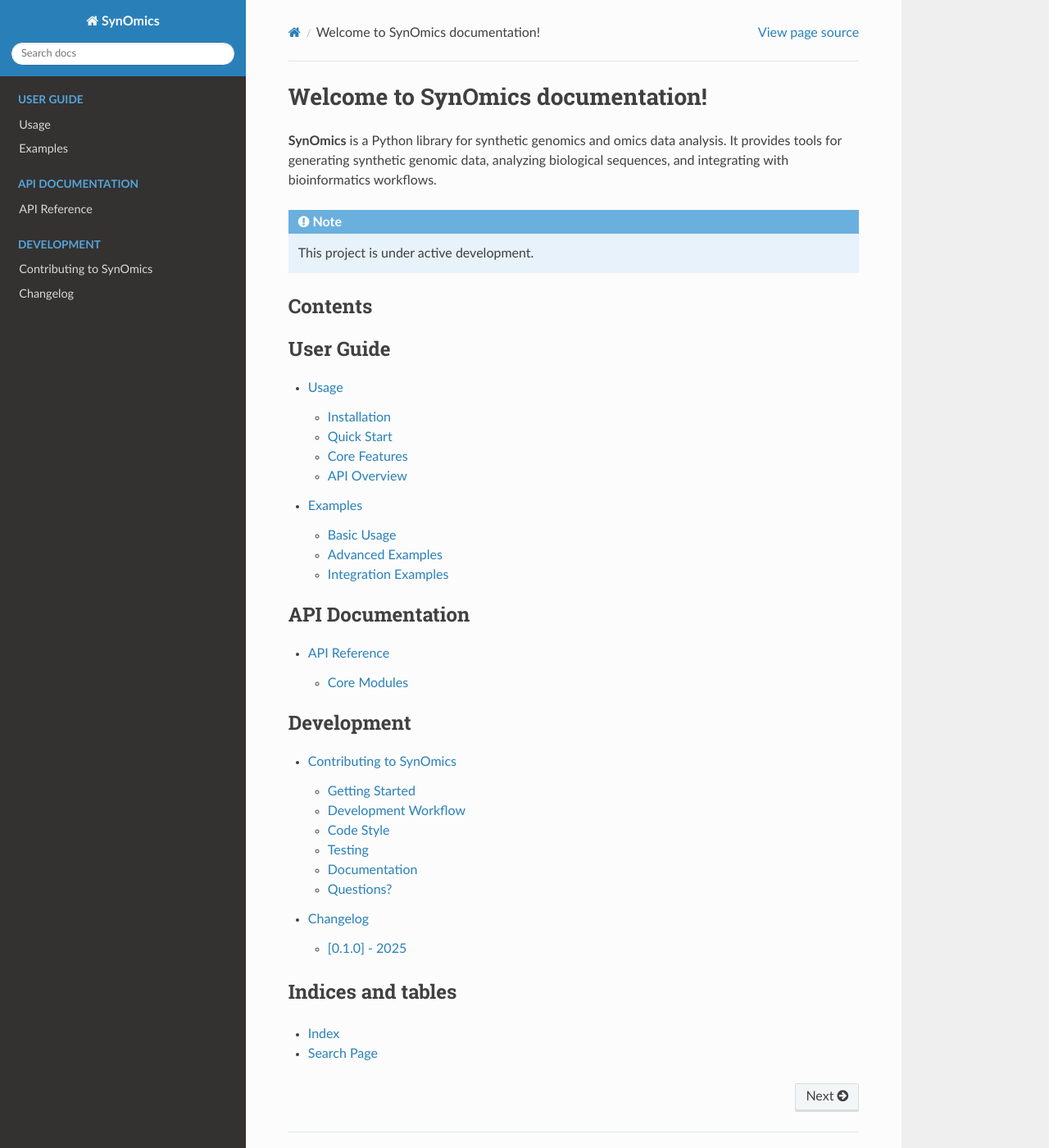
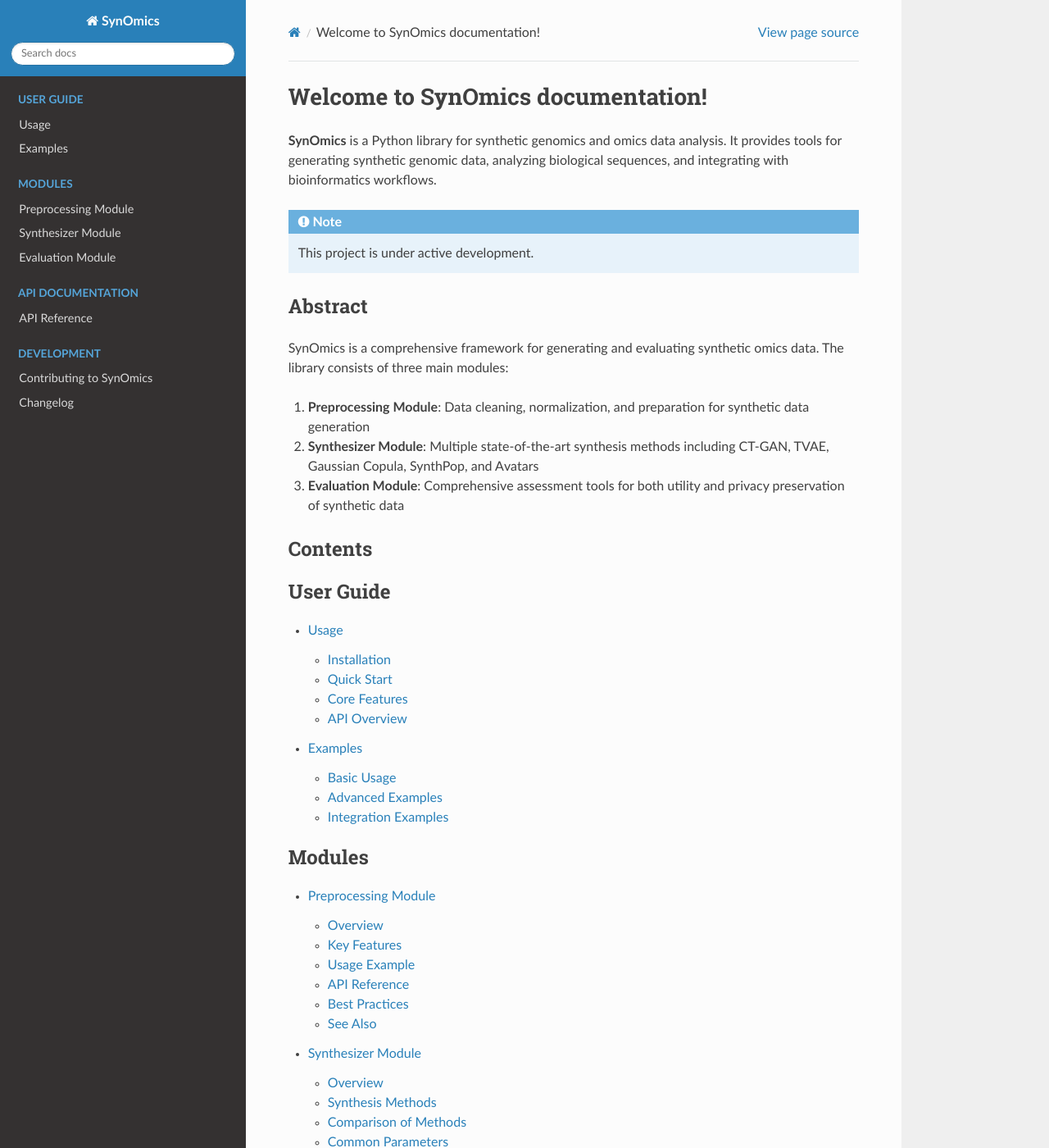
Before and after one commit to trinhthechuong/SynOmics, a Sphinx documentation site: the page built from docs/source/index.rst, in a window 1280 px wide and 1400 px high. Shown: the whole window at 82% size. Built offline with Sphinx 7.4.7 and the Read the Docs theme 3.1.0, drawn with Linux system fonts in a browser that asks for light colours; part of the change alters nothing that is shown; some of the changed text lies outside the part shown.

Commit message:
Add comprehensive documentation for SynOmics three modules
Co-authored-by: trinhthechuong <90518534+trinhthechuong@users.noreply.github.com>

```diff
--- a/docs/source/index.rst
+++ b/docs/source/index.rst
@@ -9,6 +9,16 @@ and integrating with bioinformatics workflows.
 
    This project is under active development.
 
+Abstract
+--------
+
+SynOmics is a comprehensive framework for generating and evaluating synthetic omics data.
+The library consists of three main modules:
+
+1. **Preprocessing Module**: Data cleaning, normalization, and preparation for synthetic data generation
+2. **Synthesizer Module**: Multiple state-of-the-art synthesis methods including CT-GAN, TVAE, Gaussian Copula, SynthPop, and Avatars
+3. **Evaluation Module**: Comprehensive assessment tools for both utility and privacy preservation of synthetic data
+
 Contents
 --------
 
@@ -18,6 +28,14 @@ Contents
 
    usage
    examples
+
+.. toctree::
+   :maxdepth: 2
+   :caption: Modules
+
+   modules/preprocessing
+   modules/synthesizer
+   modules/evaluation
 
 .. toctree::
    :maxdepth: 2
--- /dev/null
+++ b/docs/source/modules/evaluation.rst
@@ -0,0 +1,327 @@
+Evaluation Module
+=================
+
+The Evaluation module provides comprehensive tools to assess the quality of synthetic data along two critical dimensions:
+**Utility** and **Privacy**. This ensures that synthetic data maintains the statistical properties of the original data
+while protecting individual privacy.
+
+Overview
+--------
+
+When generating synthetic data, it is crucial to evaluate:
+
+1. **Utility**: How well the synthetic data preserves the statistical properties and usefulness of the original data
+2. **Privacy**: How effectively the synthetic data protects individual-level information from the original dataset
+
+The Evaluation module provides metrics and visualizations for both aspects.
+
+Part 1: Utility Evaluation
+---------------------------
+
+Utility evaluation assesses how well synthetic data can substitute for real data in downstream analyses.
+
+Statistical Similarity Metrics
+~~~~~~~~~~~~~~~~~~~~~~~~~~~~~~~
+
+**Univariate Statistics**
+
+Compare distributions of individual features:
+
+* **Mean and Standard Deviation**: Compare central tendency and spread
+* **Kolmogorov-Smirnov Test**: Test distribution similarity
+* **Chi-Square Test**: For categorical variables
+* **Jensen-Shannon Divergence**: Measure distribution distance
+
+**Multivariate Statistics**
+
+Assess relationships between features:
+
+* **Correlation Matrices**: Compare correlation structures
+* **Covariance Matrices**: Evaluate joint distributions
+* **Principal Component Analysis**: Compare PCA projections
+* **Mutual Information**: Measure feature dependencies
+
+Machine Learning Utility
+~~~~~~~~~~~~~~~~~~~~~~~~
+
+Evaluate synthetic data through ML model performance:
+
+* **Train on Synthetic, Test on Real (TSTR)**: Train models on synthetic data and test on real data
+* **Train on Real, Test on Synthetic (TRTS)**: Train models on real data and test on synthetic data
+* **Feature Importance**: Compare feature importance rankings
+* **Model Performance**: Classification/regression metrics (accuracy, F1, RMSE, etc.)
+
+Visual Comparisons
+~~~~~~~~~~~~~~~~~~
+
+Graphical methods for intuitive assessment:
+
+* **Distribution Plots**: Histograms and KDE plots
+* **Box Plots**: Compare quartiles and outliers
+* **Scatter Plots**: Visualize bivariate relationships
+* **Heatmaps**: Compare correlation matrices
+* **PCA Plots**: Visualize high-dimensional structure
+
+Usage Example - Utility
+~~~~~~~~~~~~~~~~~~~~~~~
+
+.. code-block:: python
+
+   from synomics.evaluation import UtilityEvaluator
+
+   # Initialize utility evaluator
+   evaluator = UtilityEvaluator()
+
+   # Compare distributions
+   stats_report = evaluator.statistical_similarity(
+       real_data=real_data,
+       synthetic_data=synthetic_data
+   )
+
+   # Evaluate ML utility
+   ml_report = evaluator.ml_efficiency(
+       real_data=real_data,
+       synthetic_data=synthetic_data,
+       target_column='outcome',
+       task='classification'
+   )
+
+   # Generate visual comparisons
+   evaluator.plot_distributions(
+       real_data=real_data,
+       synthetic_data=synthetic_data,
+       columns=['age', 'gene_expression_1', 'gene_expression_2']
+   )
+
+   # Generate comprehensive report
+   utility_score = evaluator.overall_utility_score(
+       real_data=real_data,
+       synthetic_data=synthetic_data
+   )
+
+   print(f"Overall Utility Score: {utility_score:.3f}")
+
+Part 2: Privacy Evaluation
+---------------------------
+
+Privacy evaluation ensures that synthetic data doesn't leak sensitive information about individuals in the original dataset.
+
+Distance-Based Privacy Metrics
+~~~~~~~~~~~~~~~~~~~~~~~~~~~~~~~
+
+**Nearest Neighbor Distance Ratio (NNDR)**
+
+Measures how close synthetic records are to real records:
+
+* **5th Percentile Distance**: Check if synthetic records are too similar to real ones
+* **Distance Ratio**: Compare distances to nearest real vs. nearest synthetic neighbors
+
+**Distance to Closest Record (DCR)**
+
+Evaluates the minimum distance between synthetic and real records:
+
+* Helps identify potential memorization
+* Lower distances indicate higher privacy risk
+
+Membership Inference Attacks
+~~~~~~~~~~~~~~~~~~~~~~~~~~~~~
+
+Test if an attacker can determine whether a record was in the training data:
+
+* **Attack Success Rate**: Percentage of correctly identified members
+* **Attack Advantage**: Performance above random guessing
+* **Confidence Scores**: Measure attacker certainty
+
+Attribute Inference Attacks
+~~~~~~~~~~~~~~~~~~~~~~~~~~~~
+
+Evaluate if sensitive attributes can be inferred:
+
+* **Attribute Disclosure Risk**: Probability of inferring sensitive features
+* **Feature Prediction Accuracy**: How well features can be predicted from others
+
+Re-identification Risk
+~~~~~~~~~~~~~~~~~~~~~~
+
+Assess the risk of linking synthetic records back to real individuals:
+
+* **k-Anonymity**: Ensure k similar records exist
+* **l-Diversity**: Check diversity of sensitive attributes
+* **t-Closeness**: Measure distribution similarity of sensitive attributes
+
+Differential Privacy Metrics
+~~~~~~~~~~~~~~~~~~~~~~~~~~~~~
+
+For methods with formal privacy guarantees:
+
+* **Epsilon (ε) Budget**: Track privacy budget consumption
+* **Delta (δ) Parameter**: Probability of privacy breach
+* **Privacy Loss Distribution**: Analyze worst-case privacy guarantees
+
+Usage Example - Privacy
+~~~~~~~~~~~~~~~~~~~~~~~~
+
+.. code-block:: python
+
+   from synomics.evaluation import PrivacyEvaluator
+
+   # Initialize privacy evaluator
+   evaluator = PrivacyEvaluator()
+
+   # Distance-based privacy
+   dcr_score = evaluator.distance_to_closest_record(
+       real_data=real_data,
+       synthetic_data=synthetic_data
+   )
+
+   nndr_score = evaluator.nearest_neighbor_distance_ratio(
+       real_data=real_data,
+       synthetic_data=synthetic_data
+   )
+
+   # Membership inference attack
+   mia_results = evaluator.membership_inference_attack(
+       real_data=real_data,
+       synthetic_data=synthetic_data,
+       holdout_data=holdout_data
+   )
+
+   # Attribute inference risk
+   aia_results = evaluator.attribute_inference_risk(
+       real_data=real_data,
+       synthetic_data=synthetic_data,
+       sensitive_attributes=['diagnosis', 'genetic_marker']
+   )
+
+   # Re-identification risk
+   reid_score = evaluator.reidentification_risk(
+       real_data=real_data,
+       synthetic_data=synthetic_data,
+       quasi_identifiers=['age', 'gender', 'location']
+   )
+
+   # Overall privacy score
+   privacy_score = evaluator.overall_privacy_score(
+       real_data=real_data,
+       synthetic_data=synthetic_data
+   )
+
+   print(f"Overall Privacy Score: {privacy_score:.3f}")
+
+Comprehensive Evaluation
+-------------------------
+
+Combine utility and privacy for holistic assessment:
+
+.. code-block:: python
+
+   from synomics.evaluation import ComprehensiveEvaluator
+
+   # Initialize comprehensive evaluator
+   evaluator = ComprehensiveEvaluator()
+
+   # Run full evaluation
+   report = evaluator.evaluate(
+       real_data=real_data,
+       synthetic_data=synthetic_data,
+       target_column='outcome',
+       sensitive_attributes=['diagnosis'],
+       quasi_identifiers=['age', 'gender']
+   )
+
+   # Generate detailed report
+   evaluator.generate_report(
+       report=report,
+       output_path='evaluation_report.html'
+   )
+
+   # Plot utility vs privacy tradeoff
+   evaluator.plot_utility_privacy_tradeoff(report)
+
+Evaluation Metrics Summary
+---------------------------
+
+Utility Metrics
+~~~~~~~~~~~~~~~
+
+.. list-table:: Utility Metrics
+   :header-rows: 1
+   :widths: 30 50 20
+
+   * - Metric
+     - Description
+     - Range
+   * - Statistical Similarity
+     - Distribution comparison (KS, JSD)
+     - 0-1 (higher is better)
+   * - Correlation Preservation
+     - Correlation matrix similarity
+     - 0-1 (higher is better)
+   * - ML Efficiency (TSTR)
+     - Model performance ratio
+     - 0-1 (higher is better)
+   * - Feature Importance
+     - Feature ranking similarity
+     - 0-1 (higher is better)
+
+Privacy Metrics
+~~~~~~~~~~~~~~~
+
+.. list-table:: Privacy Metrics
+   :header-rows: 1
+   :widths: 30 50 20
+
+   * - Metric
+     - Description
+     - Range
+   * - DCR (Distance to Closest Record)
+     - Minimum distance to real records
+     - 0-∞ (higher is better)
+   * - NNDR
+     - Nearest neighbor distance ratio
+     - 0-∞ (higher is better)
+   * - MIA Success Rate
+     - Membership inference accuracy
+     - 0-1 (lower is better)
+   * - Re-identification Risk
+     - Probability of re-identification
+     - 0-1 (lower is better)
+
+Best Practices
+--------------
+
+1. **Evaluate Both Dimensions**: Always assess both utility and privacy
+2. **Use Multiple Metrics**: No single metric captures all aspects
+3. **Compare Across Methods**: Evaluate different synthesis approaches
+4. **Set Thresholds**: Define acceptable utility and privacy levels
+5. **Document Results**: Keep detailed records of evaluation results
+6. **Iterate**: Use evaluation results to improve synthesis parameters
+7. **Consider Context**: Privacy requirements vary by use case and regulations
+
+Interpreting Results
+--------------------
+
+Utility-Privacy Tradeoff
+~~~~~~~~~~~~~~~~~~~~~~~~
+
+There is often a tradeoff between utility and privacy:
+
+* **High utility, low privacy**: Synthetic data very similar to real data (potential privacy leaks)
+* **Low utility, high privacy**: Very private but less useful synthetic data
+* **Balanced approach**: Find optimal point for your application
+
+Recommended Thresholds
+~~~~~~~~~~~~~~~~~~~~~~
+
+General guidelines (adjust based on your requirements):
+
+* **Utility Score**: > 0.7 for acceptable quality
+* **Privacy Score**: > 0.8 for sensitive data
+* **DCR**: > 0.1 for adequate privacy
+* **MIA Success Rate**: < 0.6 for acceptable privacy
+
+See Also
+--------
+
+* :doc:`preprocessing` - Prepare data before synthesis
+* :doc:`synthesizer` - Generate synthetic data to evaluate
--- /dev/null
+++ b/docs/source/modules/preprocessing.rst
@@ -0,0 +1,94 @@
+Preprocessing Module
+====================
+
+The Preprocessing module provides essential data preparation and cleaning capabilities for synthetic data generation.
+
+Overview
+--------
+
+Before generating synthetic data, real-world omics data often requires preprocessing to ensure quality and consistency.
+This module handles various preprocessing tasks including data cleaning, normalization, transformation, and feature engineering.
+
+Key Features
+------------
+
+Data Cleaning
+~~~~~~~~~~~~~
+
+* **Missing Value Handling**: Strategies for imputing or removing missing data
+* **Outlier Detection**: Identification and treatment of statistical outliers
+* **Data Type Validation**: Ensuring correct data types for downstream processing
+* **Duplicate Removal**: Identifying and handling duplicate records
+
+Data Normalization
+~~~~~~~~~~~~~~~~~~
+
+* **Min-Max Scaling**: Scale features to a specific range (typically 0 to 1)
+* **Z-Score Standardization**: Normalize data to have zero mean and unit variance
+* **Log Transformation**: Apply logarithmic transformation for skewed distributions
+* **Quantile Transformation**: Map features to a uniform or normal distribution
+
+Feature Engineering
+~~~~~~~~~~~~~~~~~~~
+
+* **Feature Selection**: Identify and select relevant features for synthesis
+* **Dimensionality Reduction**: PCA, t-SNE, and UMAP for high-dimensional data
+* **Categorical Encoding**: One-hot encoding, label encoding, and target encoding
+* **Binning**: Discretization of continuous variables
+
+Data Splitting
+~~~~~~~~~~~~~~
+
+* **Train-Test Split**: Partition data for model training and validation
+* **Cross-Validation**: K-fold and stratified splitting strategies
+* **Temporal Splitting**: Time-based splitting for sequential data
+
+Usage Example
+-------------
+
+.. code-block:: python
+
+   from synomics.preprocessing import DataPreprocessor
+
+   # Initialize preprocessor
+   preprocessor = DataPreprocessor()
+
+   # Load your omics data
+   data = preprocessor.load_data('path/to/data.csv')
+
+   # Handle missing values
+   data = preprocessor.handle_missing(data, strategy='mean')
+
+   # Normalize features
+   data = preprocessor.normalize(data, method='min-max')
+
+   # Remove outliers
+   data = preprocessor.remove_outliers(data, threshold=3.0)
+
+   # Encode categorical variables
+   data = preprocessor.encode_categorical(data, method='onehot')
+
+   # Split data
+   train_data, test_data = preprocessor.split_data(data, test_size=0.2)
+
+API Reference
+-------------
+
+.. note::
+
+   Detailed API documentation will be available in future releases.
+
+Best Practices
+--------------
+
+1. **Understand Your Data**: Always perform exploratory data analysis before preprocessing
+2. **Handle Missing Data Carefully**: Choose imputation strategies appropriate for your data type
+3. **Scale Appropriately**: Different synthesis methods may require different scaling approaches
+4. **Preserve Data Characteristics**: Ensure preprocessing doesn't remove important data patterns
+5. **Document Transformations**: Keep track of all preprocessing steps for reproducibility
+
+See Also
+--------
+
+* :doc:`synthesizer` - Generate synthetic data using preprocessed data
+* :doc:`evaluation` - Evaluate the quality of preprocessed and synthetic data
--- /dev/null
+++ b/docs/source/modules/synthesizer.rst
@@ -0,0 +1,308 @@
+Synthesizer Module
+==================
+
+The Synthesizer module provides multiple state-of-the-art methods for generating synthetic omics data.
+Each method offers different strengths and is suitable for various data types and use cases.
+
+Overview
+--------
+
+The Synthesizer module includes five powerful synthesis methods:
+
+1. **CT-GAN**: Conditional Tabular Generative Adversarial Network
+2. **TVAE**: Tabular Variational AutoEncoder
+3. **Gaussian Copula**: Statistical copula-based synthesis
+4. **SynthPop**: Synthetic population generation
+5. **Avatars**: Privacy-preserving synthetic data generation
+
+Each method can be used to generate high-quality synthetic data that preserves the statistical properties
+and relationships present in the original omics data.
+
+Synthesis Methods
+-----------------
+
+CT-GAN (Conditional Tabular GAN)
+~~~~~~~~~~~~~~~~~~~~~~~~~~~~~~~~
+
+CT-GAN is a deep learning-based method using Generative Adversarial Networks specifically designed for tabular data.
+
+**Key Features:**
+
+* Handles mixed data types (continuous and categorical)
+* Preserves complex relationships between features
+* Mode-specific normalization for continuous columns
+* Conditional generation capabilities
+
+**When to Use:**
+
+* Large datasets with complex patterns
+* Mixed data types
+* When capturing non-linear relationships is critical
+
+**Usage Example:**
+
+.. code-block:: python
+
+   from synomics.synthesizer import CTGAN
+
+   # Initialize CT-GAN
+   synthesizer = CTGAN(
+       epochs=300,
+       batch_size=500,
+       generator_dim=(256, 256),
+       discriminator_dim=(256, 256)
+   )
+
+   # Fit the model
+   synthesizer.fit(preprocessed_data)
+
+   # Generate synthetic data
+   synthetic_data = synthesizer.generate(n_samples=1000)
+
+TVAE (Tabular Variational AutoEncoder)
+~~~~~~~~~~~~~~~~~~~~~~~~~~~~~~~~~~~~~~~
+
+TVAE uses a variational autoencoder architecture optimized for tabular data synthesis.
+
+**Key Features:**
+
+* Probabilistic latent space representation
+* Efficient for moderate-sized datasets
+* Good reconstruction of distributional properties
+* Faster training compared to GANs
+
+**When to Use:**
+
+* Medium-sized datasets
+* When interpretability of latent space is important
+* Faster synthesis requirements
+
+**Usage Example:**
+
+.. code-block:: python
+
+   from synomics.synthesizer import TVAE
+
+   # Initialize TVAE
+   synthesizer = TVAE(
+       epochs=300,
+       batch_size=500,
+       compress_dims=(128, 128),
+       decompress_dims=(128, 128)
+   )
+
+   # Fit the model
+   synthesizer.fit(preprocessed_data)
+
+   # Generate synthetic data
+   synthetic_data = synthesizer.generate(n_samples=1000)
+
+Gaussian Copula
+~~~~~~~~~~~~~~~
+
+A statistical method that models the correlation structure using copulas and marginal distributions.
+
+**Key Features:**
+
+* Fast and interpretable
+* No training required
+* Captures correlation structures effectively
+* Works well with smaller datasets
+
+**When to Use:**
+
+* Smaller datasets
+* When computational resources are limited
+* When explainability is paramount
+* Gaussian-like data distributions
+
+**Usage Example:**
+
+.. code-block:: python
+
+   from synomics.synthesizer import GaussianCopula
+
+   # Initialize Gaussian Copula
+   synthesizer = GaussianCopula()
+
+   # Fit the model
+   synthesizer.fit(preprocessed_data)
+
+   # Generate synthetic data
+   synthetic_data = synthesizer.generate(n_samples=1000)
+
+SynthPop
+~~~~~~~~
+
+A sequential modeling approach that generates synthetic populations by fitting conditional distributions.
+
+**Key Features:**
+
+* Sequential conditional modeling
+* Preserves local dependencies
+* Flexible parametric and non-parametric methods
+* Handles missing data naturally
+
+**When to Use:**
+
+* Survey data and population studies
+* When maintaining specific statistical properties is critical
+* Hierarchical data structures
+
+**Usage Example:**
+
+.. code-block:: python
+
+   from synomics.synthesizer import SynthPop
+
+   # Initialize SynthPop
+   synthesizer = SynthPop(
+       method='cart',  # Classification and Regression Trees
+       visit_sequence=None  # Auto-determine sequence
+   )
+
+   # Fit the model
+   synthesizer.fit(preprocessed_data)
+
+   # Generate synthetic data
+   synthetic_data = synthesizer.generate(n_samples=1000)
+
+Avatars
+~~~~~~~
+
+A privacy-preserving synthesis method designed to protect individual privacy while maintaining data utility.
+
+**Key Features:**
+
+* Built-in privacy guarantees
+* Differential privacy mechanisms
+* Balance between privacy and utility
+* Suitable for sensitive omics data
+
+**When to Use:**
+
+* Highly sensitive data (e.g., patient genomic data)
+* When regulatory compliance requires privacy preservation
+* Data sharing scenarios
+
+**Usage Example:**
+
+.. code-block:: python
+
+   from synomics.synthesizer import Avatars
+
+   # Initialize Avatars with privacy budget
+   synthesizer = Avatars(
+       epsilon=1.0,  # Privacy budget
+       k_anonymity=5
+   )
+
+   # Fit the model
+   synthesizer.fit(preprocessed_data)
+
+   # Generate synthetic data
+   synthetic_data = synthesizer.generate(n_samples=1000)
+
+Comparison of Methods
+---------------------
+
+.. list-table:: Method Comparison
+   :header-rows: 1
+   :widths: 20 15 15 15 15 20
+
+   * - Method
+     - Data Size
+     - Training Time
+     - Quality
+     - Privacy
+     - Best For
+   * - CT-GAN
+     - Large
+     - High
+     - Excellent
+     - Medium
+     - Complex patterns
+   * - TVAE
+     - Medium
+     - Medium
+     - Very Good
+     - Medium
+     - Balanced approach
+   * - Gaussian Copula
+     - Small-Medium
+     - Low
+     - Good
+     - Medium
+     - Quick synthesis
+   * - SynthPop
+     - Medium
+     - Medium
+     - Very Good
+     - Medium
+     - Survey data
+   * - Avatars
+     - Any
+     - Medium
+     - Good
+     - High
+     - Privacy-critical
+
+Common Parameters
+-----------------
+
+Most synthesizers share common parameters:
+
+* **n_samples**: Number of synthetic samples to generate
+* **random_state**: Random seed for reproducibility
+* **verbose**: Control logging output
+
+Advanced Usage
+--------------
+
+Conditional Generation
+~~~~~~~~~~~~~~~~~~~~~~
+
+Generate synthetic data conditioned on specific features:
+
+.. code-block:: python
+
+   # Generate samples with specific conditions
+   conditions = {
+       'age_group': 'elderly',
+       'disease_status': 'positive'
+   }
+
+   synthetic_data = synthesizer.generate(
+       n_samples=500,
+       conditions=conditions
+   )
+
+Batch Generation
+~~~~~~~~~~~~~~~~
+
+Generate large datasets in batches:
+
+.. code-block:: python
+
+   # Generate in batches to manage memory
+   all_synthetic_data = []
+
+   for i in range(10):
+       batch = synthesizer.generate(n_samples=1000)
+       all_synthetic_data.append(batch)
+
+Best Practices
+--------------
+
+1. **Choose the Right Method**: Consider dataset size, complexity, and privacy requirements
+2. **Tune Hyperparameters**: Each method has parameters that can be optimized
+3. **Validate Synthetic Data**: Always evaluate using the Evaluation module
+4. **Use Preprocessed Data**: Apply appropriate preprocessing before synthesis
+5. **Monitor Training**: Track metrics during training for deep learning methods
+6. **Set Random Seeds**: Ensure reproducibility in your experiments
+
+See Also
+--------
+
+* :doc:`preprocessing` - Prepare data before synthesis
+* :doc:`evaluation` - Evaluate synthetic data quality
```
